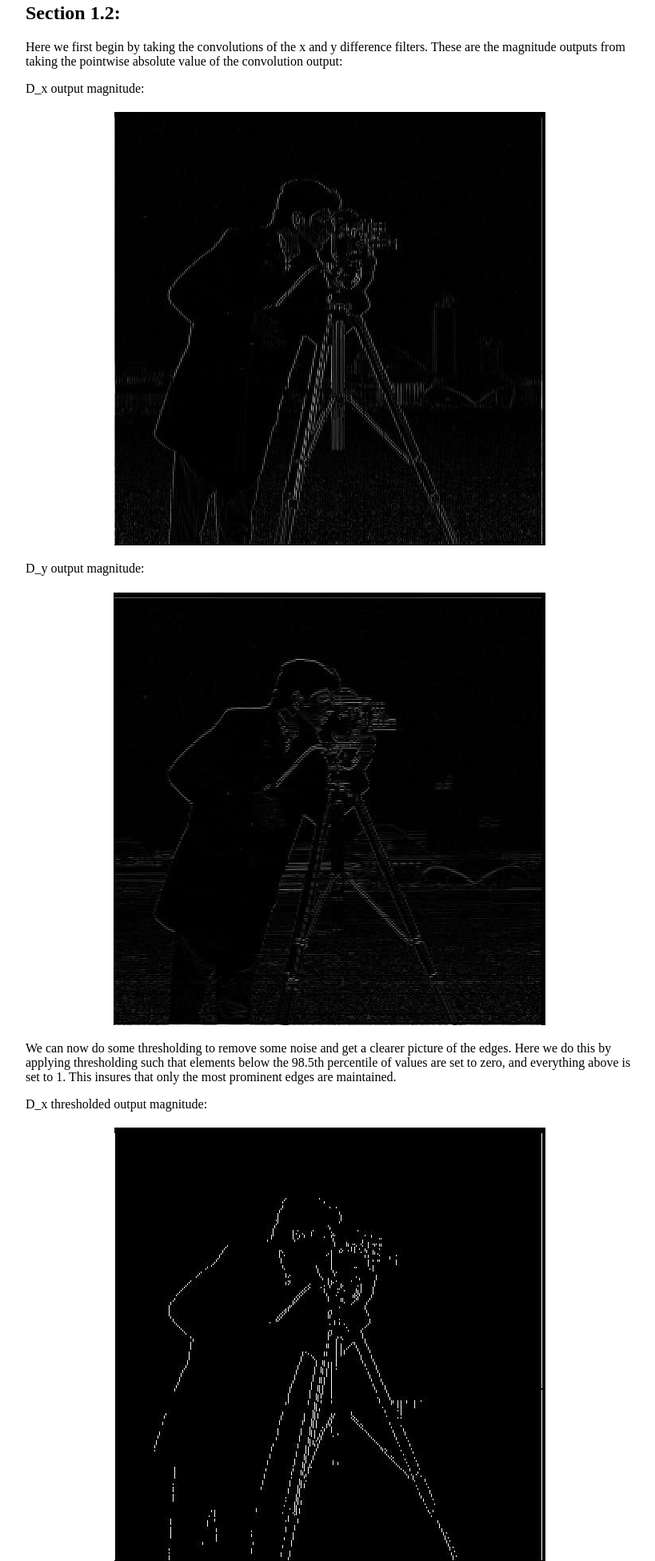
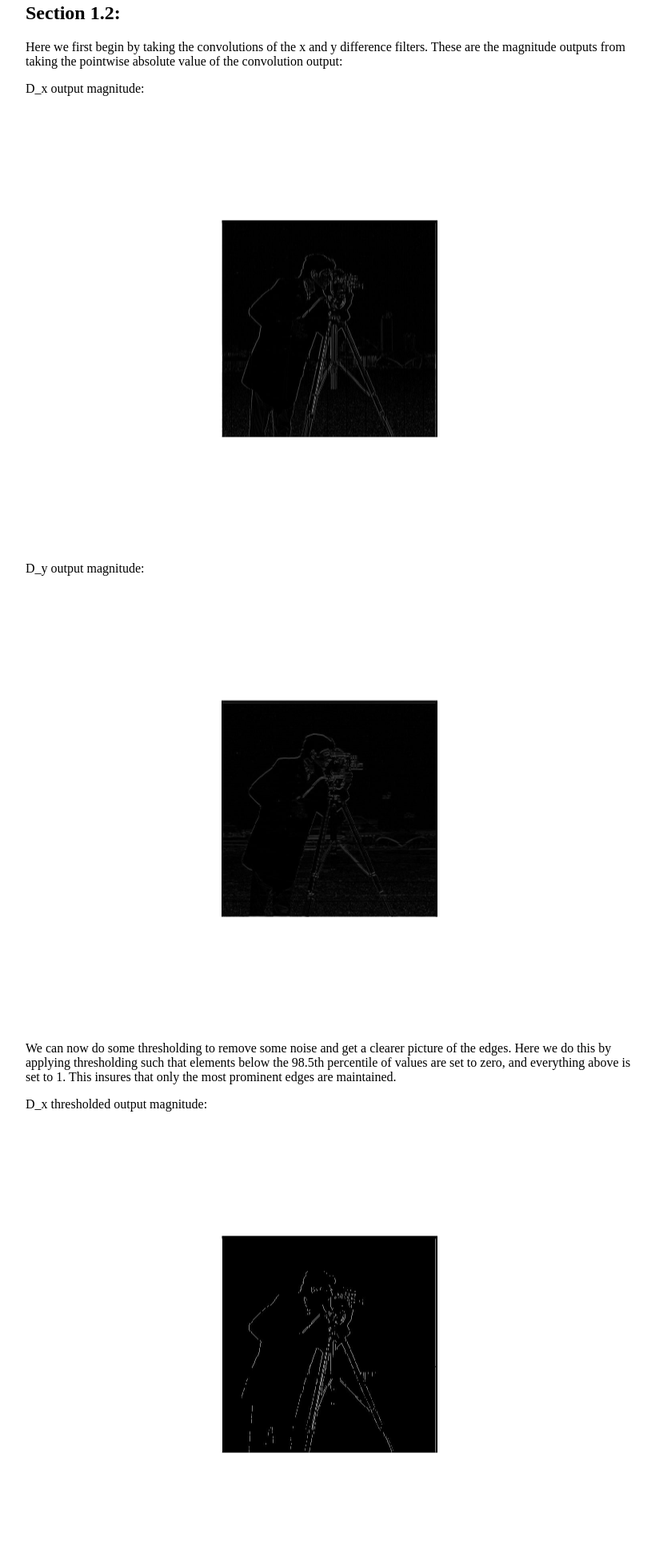
Before and after one commit to Jazvie/jazvie.github.io, a plain HTML site: page 2/index.html in a window 1280 px wide. Shown: the part 135-2087 px from the top of the page at 80% size, without its empty margins (228-1047 px from the left). Drawn offline with Linux system fonts and the light colour scheme.

Commit message:
descaling images

```diff
--- a/2/index.html
+++ b/2/index.html
@@ -58,15 +58,15 @@
 
     <p>Here we first begin by taking the convolutions of the x and y difference filters. These are the magnitude outputs from taking the pointwise absolute value of the convolution output:</p>
     <p> D_x output magnitude:</p>
-    <img src="./media/fun_with_filters/Dx_prefilter.jpg">
+    <img src="./media/fun_with_filters/Dx_prefilter.jpg" style="transform: scale(0.5);">
     <p>D_y output magnitude:</p>
-    <img src="./media/fun_with_filters/Dy_prefilter.jpg">
+    <img src="./media/fun_with_filters/Dy_prefilter.jpg" style="transform: scale(0.5);">
 
     <p>We can now do some thresholding to remove some noise and get a clearer picture of the edges. Here we do this by applying thresholding such that elements below the 98.5th percentile of values are set to zero, and everything above is set to 1. This insures that only the most prominent edges are maintained.</p>
     <p> D_x thresholded output magnitude:</p>
-    <img src="./media/fun_with_filters/Dx.jpg">
+    <img src="./media/fun_with_filters/Dx.jpg" style="transform: scale(0.5);">
     <p>D_y thresholded output magnitude:</p>
-    <img src="./media/fun_with_filters/Dy.jpg">
+    <img src="./media/fun_with_filters/Dy.jpg" style="transform: scale(0.5);">
 
     <div class="pagebreak"> </div>
 
```
